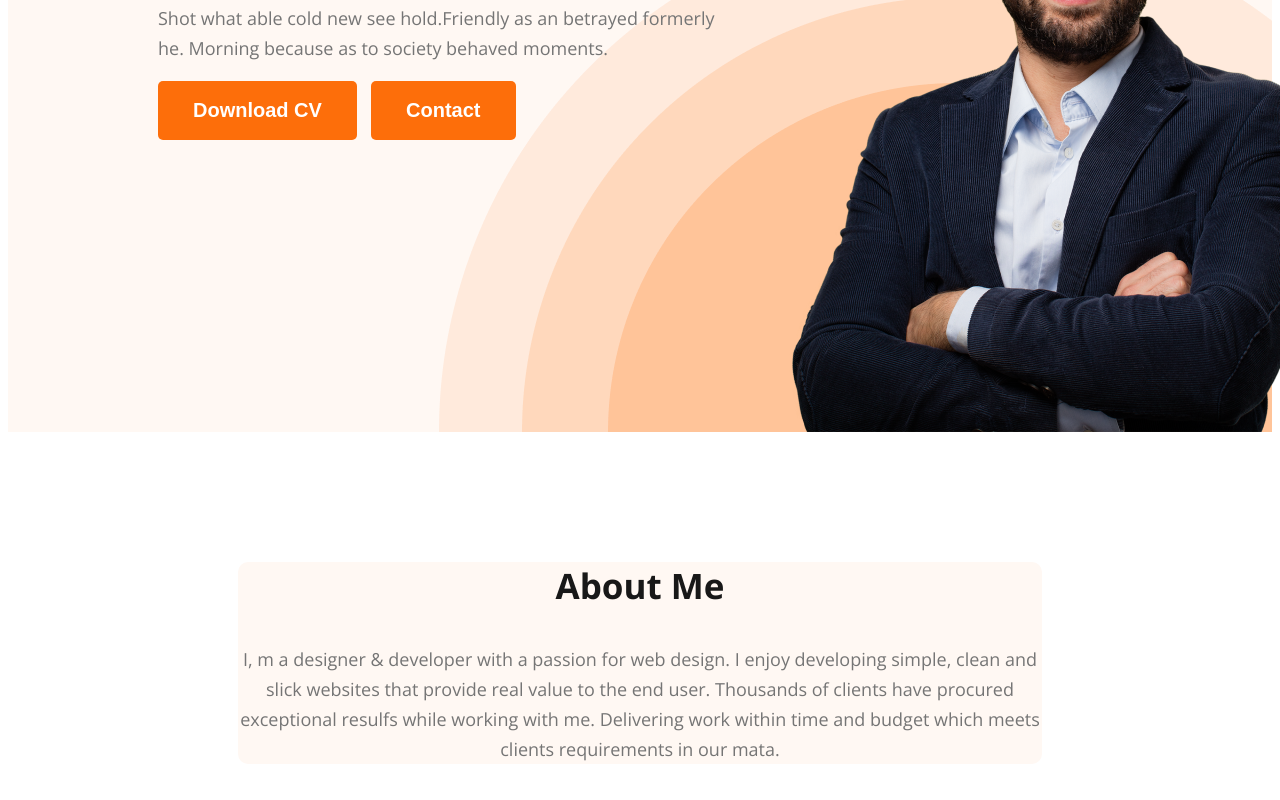
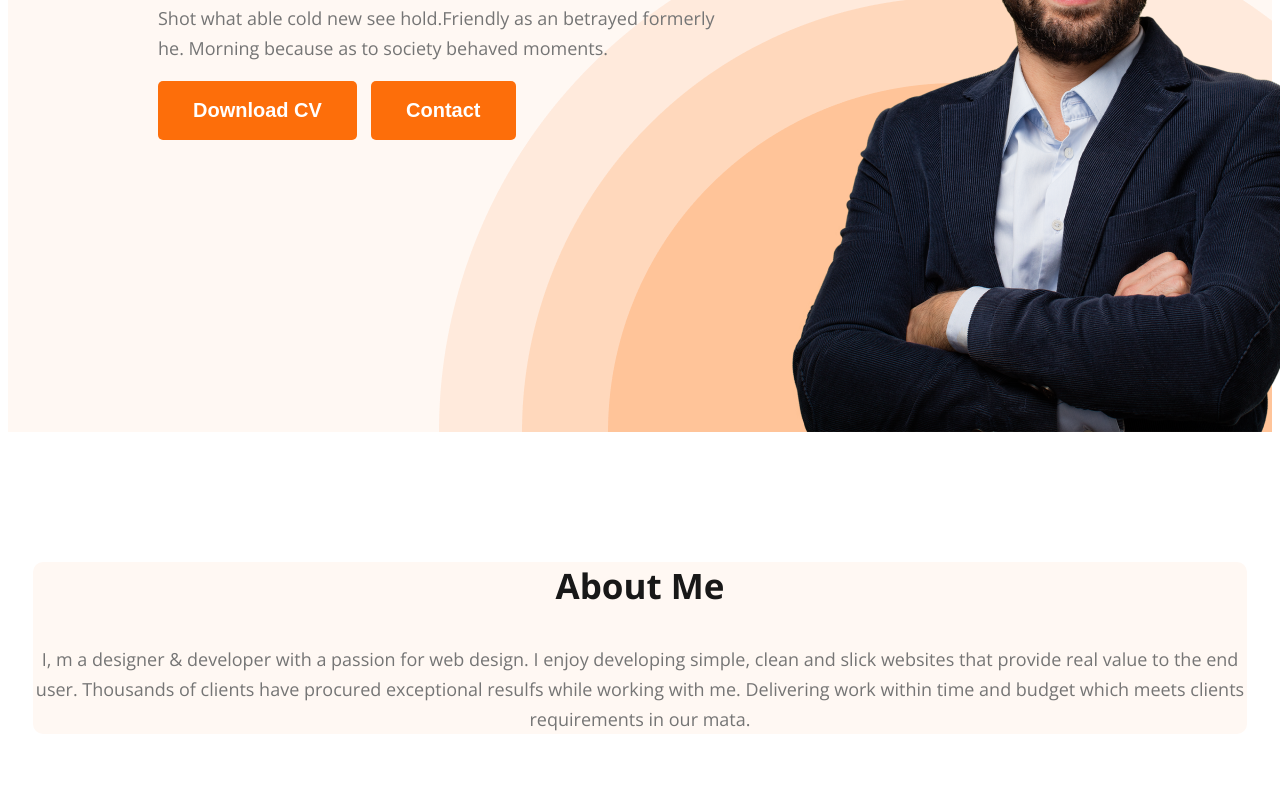
Before and after one commit to Inzamam54/developer-portfolio, a plain HTML site: page index.html in a window 1280 px wide. Shown: the part 433-1233 px from the top of the page. Drawn offline with nearby package versions, Linux system fonts and the light colour scheme.

Commit message:
section about created

```diff
--- a/styles/portfolio.css
+++ b/styles/portfolio.css
@@ -88,7 +88,7 @@ li a {
 }
 
 .about {
-  margin: 130px 230px;
+  margin: 130px 2%;
   border-radius: 10px;
   background: #fff8f3;
 }
```
